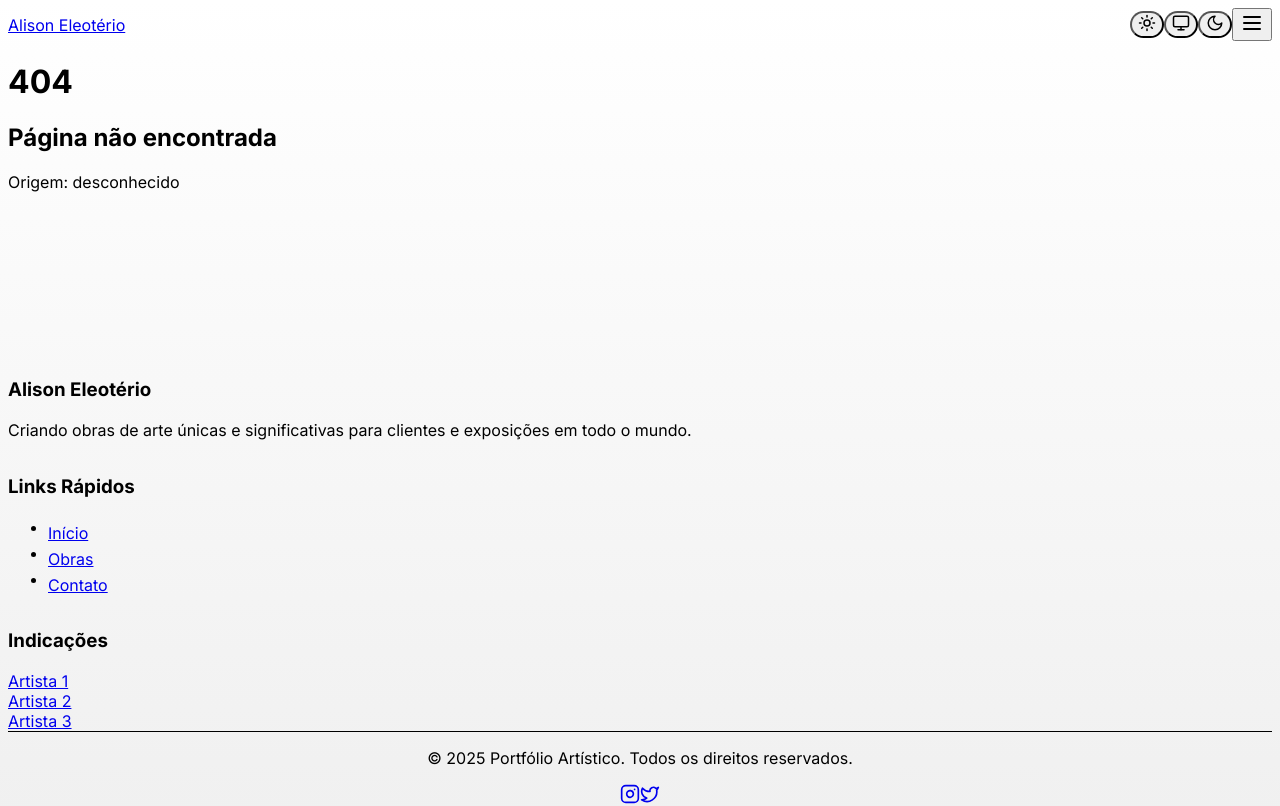
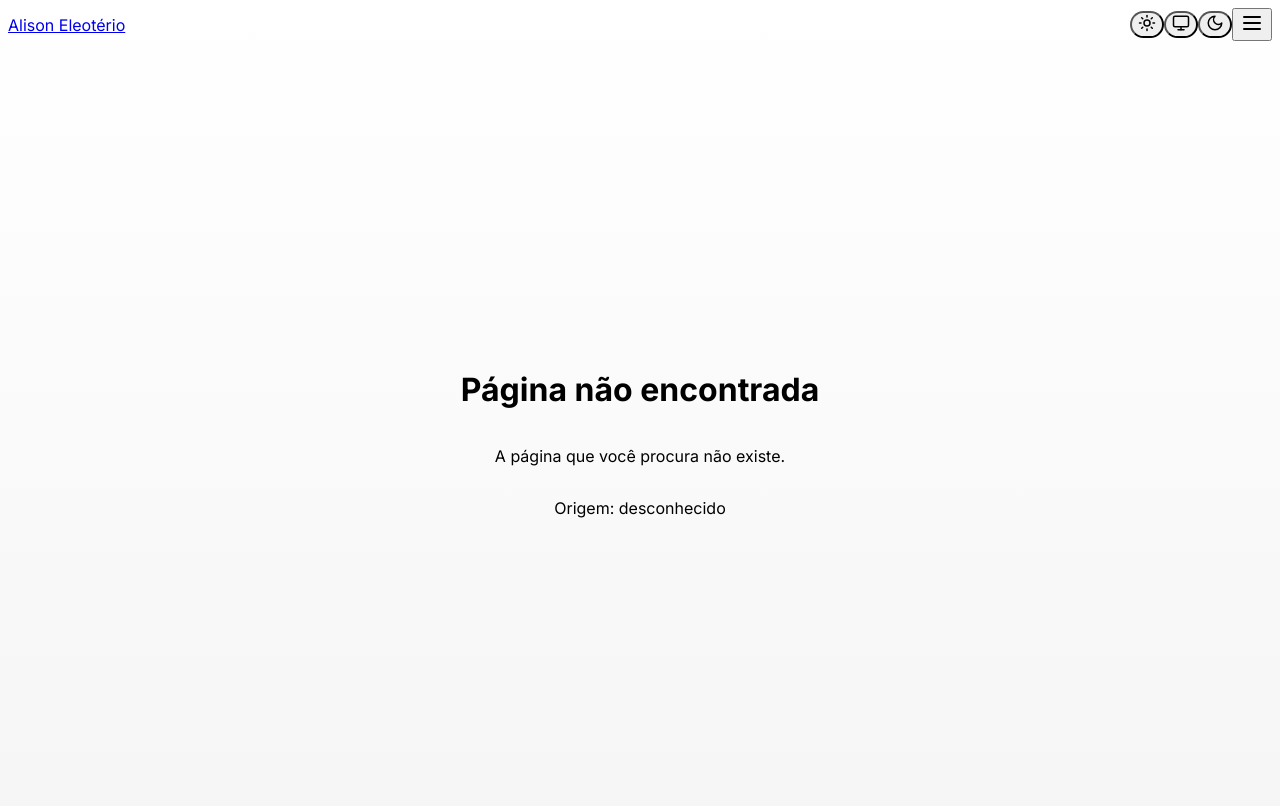
Before and after one commit to alisoneleoterio/template0001, a Next.js app: page /404 in a window 1280 px wide. Shown: the top 806 px of the page. Built offline with nearby package versions, Linux system fonts and the light colour scheme.

Commit message:
Continuação de ajustes para deploy

```diff
--- a/app/404/notfoundclient.tsx
+++ b/app/404/notfoundclient.tsx
@@ -3,13 +3,10 @@
 import { useSearchParams } from 'next/navigation'
 
 export default function NotFoundClient() {
-  const params = useSearchParams()
-  const from = params.get('from') ?? 'desconhecido'
+  const searchParams = useSearchParams()
+  const from = searchParams.get('from') ?? 'desconhecido'
 
   return (
-    <div>
-      <h2>Página não encontrada</h2>
-      <p>Origem: {from}</p>
-    </div>
+    <p className="text-sm text-gray-500">Origem: {from}</p>
   )
 }
--- a/app/404/page.tsx
+++ b/app/404/page.tsx
@@ -1,11 +1,13 @@
 import { Suspense } from 'react'
 import NotFoundClient from './notfoundclient'
 
-export default function NotFound() {
+export default function NotFoundPage() {
   return (
-    <div>
-      <h1>404</h1>
-      <Suspense fallback={<div>Carregando...</div>}>
+    <div className="min-h-screen flex flex-col justify-center items-center p-4 text-center">
+      <h1 className="text-4xl font-bold">Página não encontrada</h1>
+      <p className="text-lg mt-2">A página que você procura não existe.</p>
+
+      <Suspense fallback={null}>
         <NotFoundClient />
       </Suspense>
     </div>
```
